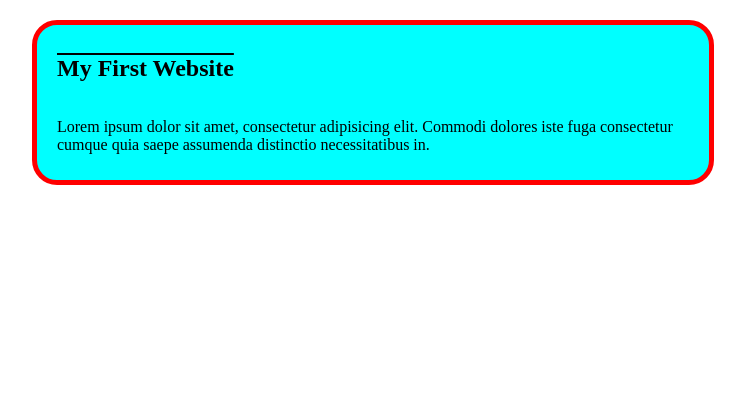
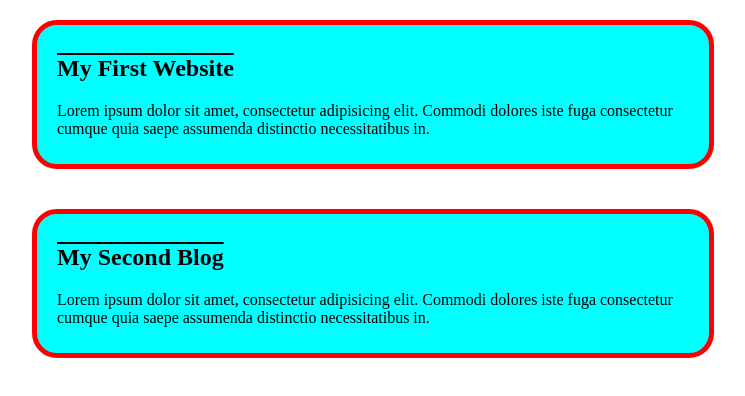
Before and after one commit to SomratIIT/my-simple-website, a plain HTML site: page indo.html in a window 1280 px wide. Shown: the whole page, without its empty margins (6-751 px from the left). Drawn offline with Linux system fonts and the light colour scheme.

Commit message:
Added the Second blog

```diff
--- a/blog.css
+++ b/blog.css
@@ -9,5 +9,5 @@ div{
 }
 h2{
     text-decoration: overline;
-    display: inline-block;
+
 }
--- a/indo.html
+++ b/indo.html
@@ -11,5 +11,9 @@
         <h2>My First Website</h2>
         <p>Lorem ipsum dolor sit amet, consectetur adipisicing elit. Commodi dolores iste fuga consectetur cumque quia saepe assumenda distinctio necessitatibus in.</p>
     </div>
+    <div>
+        <h2>My Second Blog</h2>
+        <p>Lorem ipsum dolor sit amet, consectetur adipisicing elit. Commodi dolores iste fuga consectetur cumque quia saepe assumenda distinctio necessitatibus in.</p>
+    </div>
 </body>
 </html>
```
